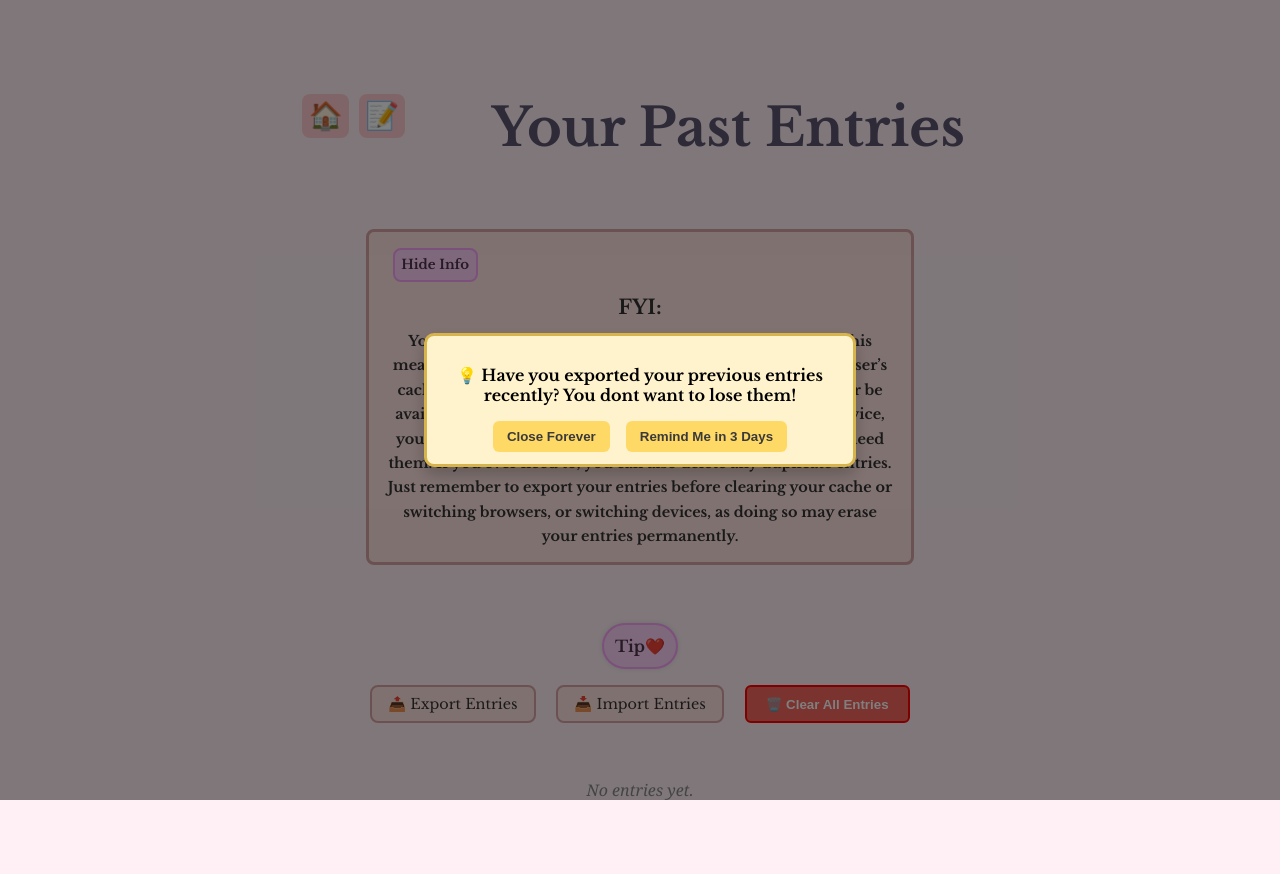
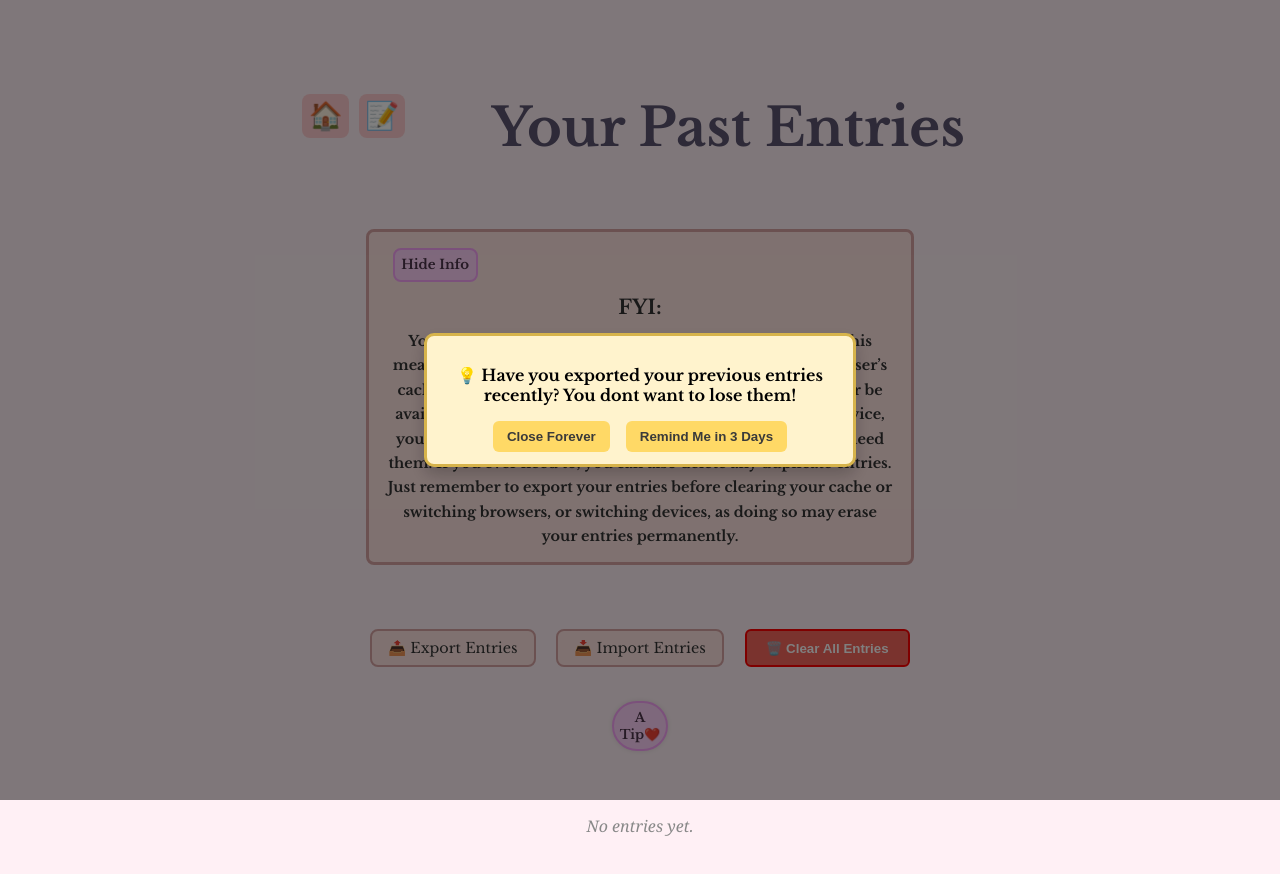
Before and after one commit to ShaynaMBarclay/vent2me, a React (Vite) app: page /history in a window 1280 px wide. Shown: the top 874 px of the page. Built offline with nearby package versions, Linux system fonts and the light colour scheme; a web font is replaced by a local one.

Commit message:
changed tip bubble

```diff
--- a/src/pages/History.jsx
+++ b/src/pages/History.jsx
@@ -100,6 +100,7 @@ function History() {
 
       <div className="history-header">
 
+
         <button onClick={() => navigate('/')} className="journalhome-button">🏠</button>
         <button onClick={() => navigate('/journal')} className="journalhome-button">📝</button>
         <h2>Your Past Entries</h2>
@@ -123,15 +124,6 @@ function History() {
   )}
 </div>
 
-        {/* Tip Bubble */}
-      <div className="tip-container">
-        <div className="tip-bubble">
-          <span className="tip-text">Tip❤️</span>
-          <div className="tip-info">
-            <p>To sync across devices or browsers, export your entries after each new one, email them to yourself, then go to your other device, click 'Clear All Entries,' and re-import the updated entries. Or keep seperate entries on seperate devices. I dont judge😈</p>
-          </div>
-        </div>
-      </div>
 
 
       <div className="history-actions">
@@ -143,6 +135,16 @@ function History() {
 
         <button onClick={handleClearAll} className="clear-button">🗑️ Clear All Entries</button>
         </div>
+          {/* Tip Bubble */}
+      <div className="tip-container">
+        <div className="tip-bubble">
+          <span className="tip-text">A <br />Tip❤️</span>
+          <div className="tip-info">
+            <p>To sync across devices or browsers, export your entries after each new one, email them to yourself, then go to your other device, click 'Clear All Entries,' and re-import the updated entries. Or keep seperate entries on seperate devices. I dont judge😈</p>
+          </div>
+        </div>
+      </div>
+
 
       {entries.length === 0 ? (
         <p className="no-entries">No entries yet.</p>
--- a/src/styles/History.css
+++ b/src/styles/History.css
@@ -357,12 +357,14 @@ body.dark-mode .toggle-advice {
   position: relative;
   cursor: pointer;
   background-color: #fed1f9;
-  padding: 11px;
-  border-radius: 4rem;
+  padding: 6px;
+  border-radius: 10rem;
   box-shadow: 0px 0px 5px rgba(0, 0, 0, 0.1);
   font-family: "Libre Baskerville", serif;
   border: 2px solid #f7a2f7;
-
+  text-align: center;
+  font-size: 13px;
+  margin-bottom: 2rem;
 }
 
 .tip-bubble:hover .tip-info {
@@ -395,6 +397,7 @@ body.dark-mode .toggle-advice {
   font-weight: bold;
   color: #4c354a;
   font-family: "Libre Baskerville", serif;
+  text-align: center;
 }
 
 body.dark-mode .tip-text {
```
